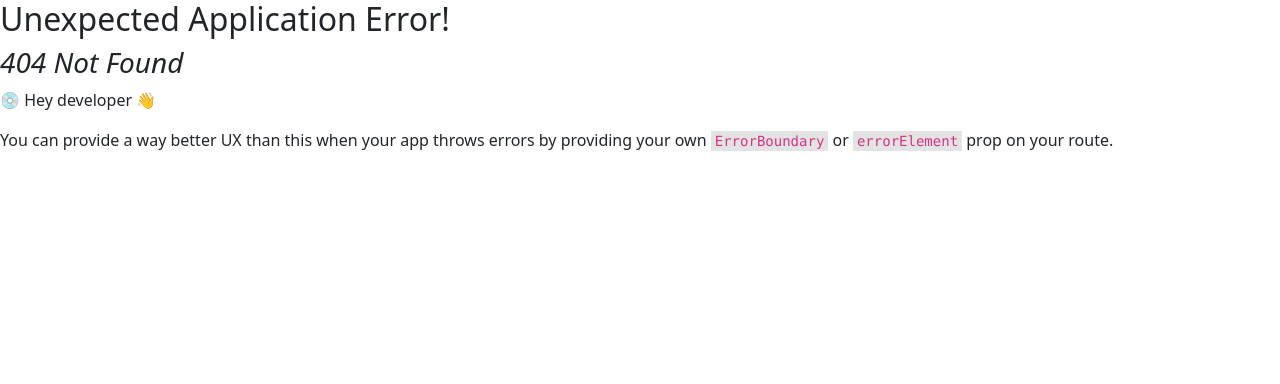
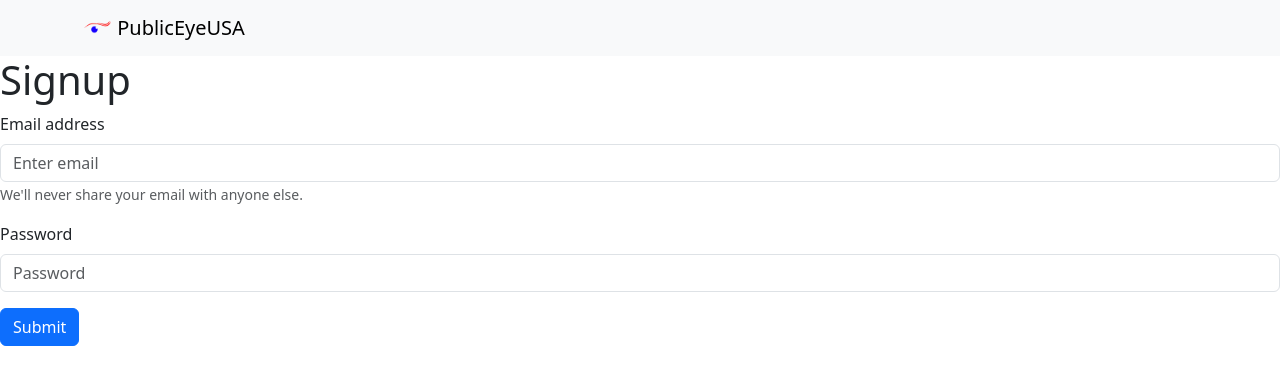
Before and after one commit to ReginaFera13/publiceyeusa, a React (Vite) app in the folder frontend/: page /login in a window 1280 px wide. Before the commit this address had no page. Shown: the top 384 px of the page. Built offline with nearby package versions, Linux system fonts and the light colour scheme.

Commit message:
changed location of signup, login, and logout links; created login page

```diff
--- a/frontend/src/App.tsx
+++ b/frontend/src/App.tsx
@@ -5,28 +5,31 @@ import './App.css'
 import MyNavbar from './components/Navbar';
 
 function App() {
-  const [user, setUser] = useState(useLoaderData());
-  const [userProfileData, setUserProfileData] = useState([])
+  const initialUser = useLoaderData();
+  const [user, setUser] = useState(initialUser);
+  // const [userProfileData, setUserProfileData] = useState([])
   const navigate = useNavigate();
   const location = useLocation();
 
+  console.log('USER', user)
+
   useEffect(() => {
-    const fetchUserProfile = async () => {
-      if (user) {
-        try {
-          const userProfileData = await getUserProfile(user);
-          setUserProfileData(userProfileData);
-          // console.log('User profile data loaded:', userProfileData);
-        } catch (error) {
-          console.error('Error fetching user profile data:', error);
-        }
-      }
-    };
+    // const fetchUserProfile = async () => {
+    //   if (user) {
+    //     try {
+    //       const userProfileData = await getUserProfile(user);
+    //       setUserProfileData(userProfileData);
+    //       // console.log('User profile data loaded:', userProfileData);
+    //     } catch (error) {
+    //       console.error('Error fetching user profile data:', error);
+    //     }
+    //   }
+    // };
 
-    fetchUserProfile();
+    // fetchUsserProfile();
 
     let nullUserUrls = ["/login", "/signup"] // should redirect to profile if logged in
-    let allowNonUserUrls = ["/login", "/signup", "/", "/events"] // should allow if not logged in
+    let allowNonUserUrls = ["/login", "/signup", "/"] // should allow if not logged in
 
       // check if current url is one that might need to redirect
       let isNullUserUrl = nullUserUrls.includes(location.pathname)
@@ -49,8 +52,8 @@ function App() {
 
   return (
   <>
-    <MyNavbar setUserProfileData={setUserProfileData} user={ user } setUser={ setUser }/>
-    <Outlet context={{ user, setUser, userProfileData, setUserProfileData }}/>
+    <MyNavbar user={ user } setUser={ setUser }/>
+    <Outlet context={{ user, setUser }}/>
   </>
   )
 }
--- /dev/null
+++ b/frontend/src/components/LoginBttn.tsx
@@ -0,0 +1,13 @@
+import { Link } from "react-router-dom";
+import Button from 'react-bootstrap/Button';
+
+function LoginBttn() {
+
+    return (
+      <>
+        <Button variant="primary" as={Link} to="/login">Login</Button>
+      </>
+    )
+  }
+
+  export default LoginBttn
--- a/frontend/src/components/Navbar.tsx
+++ b/frontend/src/components/Navbar.tsx
@@ -5,18 +5,24 @@ import Navbar from 'react-bootstrap/Navbar';
 import NavDropdown from 'react-bootstrap/NavDropdown';
 import { userLogout } from "../utilities";
 
-function MyNavbar({ user, setUser, userImg, setUserProfileData }) {
+function MyNavbar({ user, setUser }) {
   const navigate = useNavigate();
 
   const handleUserLogout = async () => {
 		const loggedOut = await userLogout();
 		if (loggedOut) {
 			setUser(null);
-			setUserProfileData([]);
+			// setUserProfileData([]);
 			navigate("/")
 
 		}
 	};
+
+  // const renderUser = () => {
+  //   if (user && user.length > 0) {
+  //     return <Navbar.Text>Welcome, {user}</Navbar.Text>
+  //   }
+  // }
 
   return (
     <Navbar expand="lg" className="bg-body-tertiary">
@@ -31,14 +37,12 @@ function MyNavbar({ user, setUser, userImg, setUserProfileData }) {
             />{' '}
             PublicEyeUSA
         </Navbar.Brand>
-        <Navbar.Text>Welcome, {user}</Navbar.Text>{' '}
-          <Nav className="me-auto">
-            <NavDropdown title="Menu" id="basic-nav-dropdown">
-              <NavDropdown.Item as={Link} to="/signup">Signup</NavDropdown.Item>
-              <NavDropdown.Item as={Link} to="/login">Login</NavDropdown.Item>
-              <NavDropdown.Item onClick={() => handleUserLogout()}>Logout</NavDropdown.Item>
-            </NavDropdown>
-          </Nav>
+        {user && user.length > 0 && (
+          <>
+            <Navbar.Text>Welcome, {user}</Navbar.Text>
+            <Nav.Link onClick={handleUserLogout} >Logout</Nav.Link>
+          </>
+        )}
       </Container>
     </Navbar>
   );
--- /dev/null
+++ b/frontend/src/components/SignupBttn.tsx
@@ -0,0 +1,13 @@
+import { Link } from "react-router-dom";
+import Button from 'react-bootstrap/Button';
+
+function SignupBttn() {
+
+    return (
+      <>
+        <Button variant="primary" as={Link} to="/signup">Signup</Button>
+      </>
+    )
+  }
+
+  export default SignupBttn
--- a/frontend/src/index.css
+++ b/frontend/src/index.css
@@ -1,68 +1,3 @@
-/* :root {
-  font-family: Inter, system-ui, Avenir, Helvetica, Arial, sans-serif;
-  line-height: 1.5;
-  font-weight: 400;
-
-  color-scheme: light dark;
-  color: rgba(255, 255, 255, 0.87);
-  background-color: #242424;
-
-  font-synthesis: none;
-  text-rendering: optimizeLegibility;
-  -webkit-font-smoothing: antialiased;
-  -moz-osx-font-smoothing: grayscale;
+* {
+  box-sizing: border-box;
 }
-
-a {
-  font-weight: 500;
-  color: #646cff;
-  text-decoration: inherit;
-}
-a:hover {
-  color: #535bf2;
-}
-
-body {
-  margin: 0;
-  display: flex;
-  place-items: center;
-  min-width: 320px;
-  min-height: 100vh;
-}
-
-h1 {
-  font-size: 3.2em;
-  line-height: 1.1;
-}
-
-button {
-  border-radius: 8px;
-  border: 1px solid transparent;
-  padding: 0.6em 1.2em;
-  font-size: 1em;
-  font-weight: 500;
-  font-family: inherit;
-  background-color: #1a1a1a;
-  cursor: pointer;
-  transition: border-color 0.25s;
-}
-button:hover {
-  border-color: #646cff;
-}
-button:focus,
-button:focus-visible {
-  outline: 4px auto -webkit-focus-ring-color;
-}
-
-@media (prefers-color-scheme: light) {
-  :root {
-    color: #213547;
-    background-color: #ffffff;
-  }
-  a:hover {
-    color: #747bff;
-  }
-  button {
-    background-color: #f9f9f9;
-  }
-} */
--- a/frontend/src/pages/HomePage.tsx
+++ b/frontend/src/pages/HomePage.tsx
@@ -1,9 +1,14 @@
+import SignupBttn from "../components/SignupBttn"
+import LoginBttn from "../components/LoginBttn"
+
 function HomePage() {
 
     return (
       <>
         <h1>PublicEyeUSA</h1>
         <h3>Making Politics Transparent</h3>
+        <SignupBttn/>{' '}
+        <LoginBttn/>
       </>
     )
   }
--- /dev/null
+++ b/frontend/src/pages/LoginPage.tsx
@@ -0,0 +1,48 @@
+import { useState } from 'react'
+import { useOutletContext, useNavigate } from "react-router-dom";
+import { Link } from "react-router-dom";
+import Button from 'react-bootstrap/Button';
+import Form from 'react-bootstrap/Form';
+import { userLogin  } from '../utilities';
+
+function LoginPage() {
+    const [email, setEmail] = useState("");
+	const [password, setPassword] = useState("");
+    const { setUser } = useOutletContext();
+    const navigate = useNavigate();
+
+    const handleSubmit = async (e) => {
+        e.preventDefault();
+        let response = await userLogin(email, password);
+        setUser(response);
+        navigate("/");
+      };
+
+    return (
+      <>
+        <h1>Signup</h1>
+        <Form onSubmit={handleSubmit}>
+            <Form.Group className="mb-3" controlId="formBasicEmail">
+                <Form.Label>Email address</Form.Label>
+                <Form.Control type="email" placeholder="Enter email" onChange={(e) => setEmail(e.target.value)} />
+                <Form.Text className="text-muted" >
+                We'll never share your email with anyone else.
+                </Form.Text>
+            </Form.Group>
+
+            <Form.Group className="mb-3" controlId="formBasicPassword">
+                <Form.Label>Password</Form.Label>
+                <Form.Control type="password" placeholder="Password" onChange={(e) => setPassword(e.target.value)} />
+            </Form.Group>
+            <Form.Group className="mb-3" controlId="formBasicCheckbox">
+
+            </Form.Group>
+            <Button variant="primary" type="submit">
+                Submit
+            </Button>
+        </Form>
+      </>
+    )
+  }
+
+  export default LoginPage
--- a/frontend/src/router.tsx
+++ b/frontend/src/router.tsx
@@ -2,19 +2,26 @@ import { createBrowserRouter } from "react-router-dom";
 import App from "./App";
 import HomePage from "./pages/HomePage";
 import SignupPage from "./pages/SignupPage";
+import LoginPage from "./pages/LoginPage";
+import { userConfirmation } from './utilities';
 
 const router = createBrowserRouter([
   {
     path: "/",
     element: <App />,
+    loader: userConfirmation,
     children: [
       {
         index: true,
         element: <HomePage />,
       },
       {
-          path: '/signup',
+        path: "/signup",
         element: <SignupPage />,
+      },
+      {
+        path: "/login",
+        element: <LoginPage />,
       },
     ],
   },
--- a/frontend/src/utilities.tsx
+++ b/frontend/src/utilities.tsx
@@ -3,6 +3,28 @@ import axios from "axios";
 export const api = axios.create({
     baseURL: "http://127.0.0.1:8000/api/v1/",
 });
+
+// user confirmation asyn function
+export const userConfirmation = async () => {
+    const token = localStorage.getItem("token");
+    if (token) {
+      api.defaults.headers.common['Authorization'] = `Token ${token}`;
+      try {
+        const response = await api.get('users/');
+        if (response.status === 200) {
+          return response.data; // Adjust this based on your actual response
+        } else {
+          return null;
+        }
+      } catch (error) {
+        console.error('Error confirming user:', error);
+        return null;
+      }
+    } else {
+      console.log('No token found in localStorage');
+      return null;
+    }
+  };
 
 // user registration async function
 export const userRegistration = async (email, password) => {
@@ -31,3 +53,17 @@ export const userLogout = async() => {
     }
     alert("Logout failure.")
 }
+
+// user login async function
+export const userLogin = async(email, password) => {
+    const response = await api.post("users/login/", { email, password });
+
+    if (response.status === 200) {
+        let { user, token } = response.data;
+        localStorage.setItem("token", token);
+        api.defaults.headers.common["Authorization"] = `Token ${token}`;
+        return user;
+    }
+    alert('Invalid Login Credentials');
+    return null;
+}
```
Lines whose indentation alone changed are shown as unchanged.
